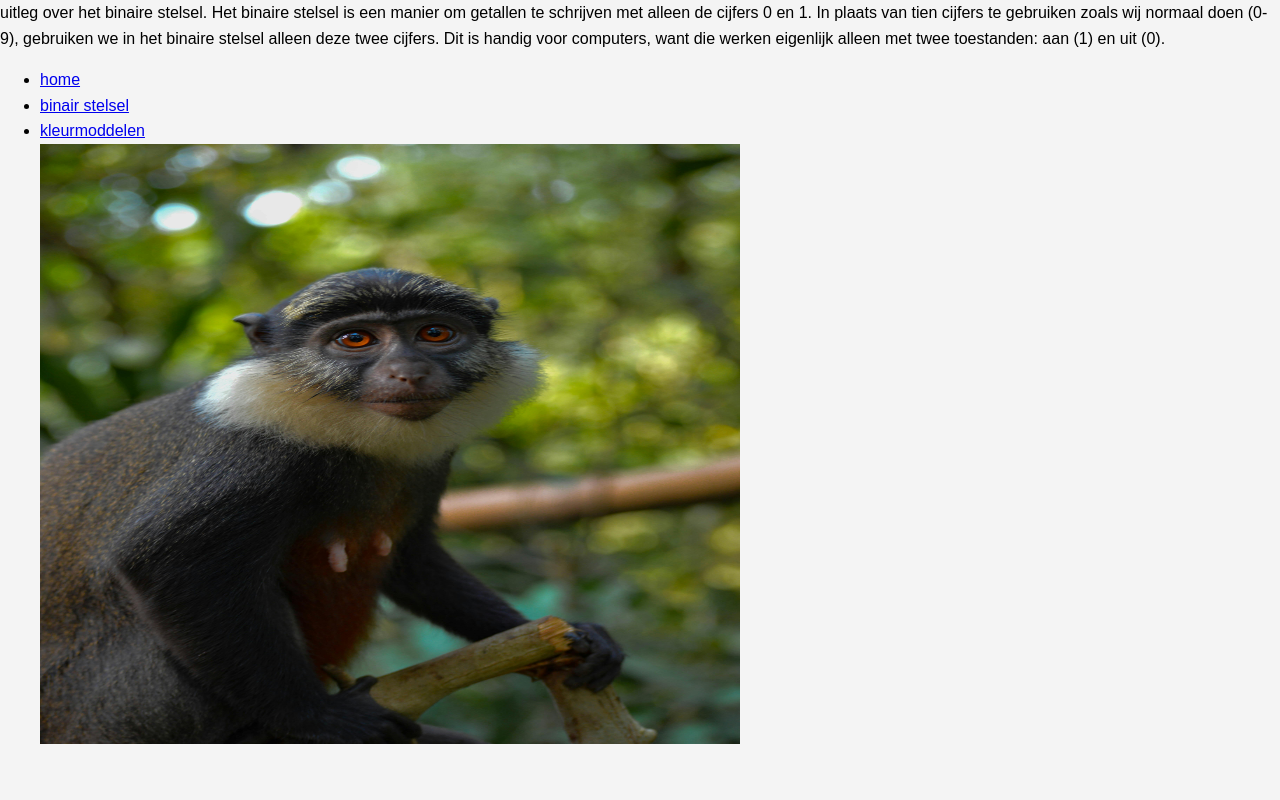
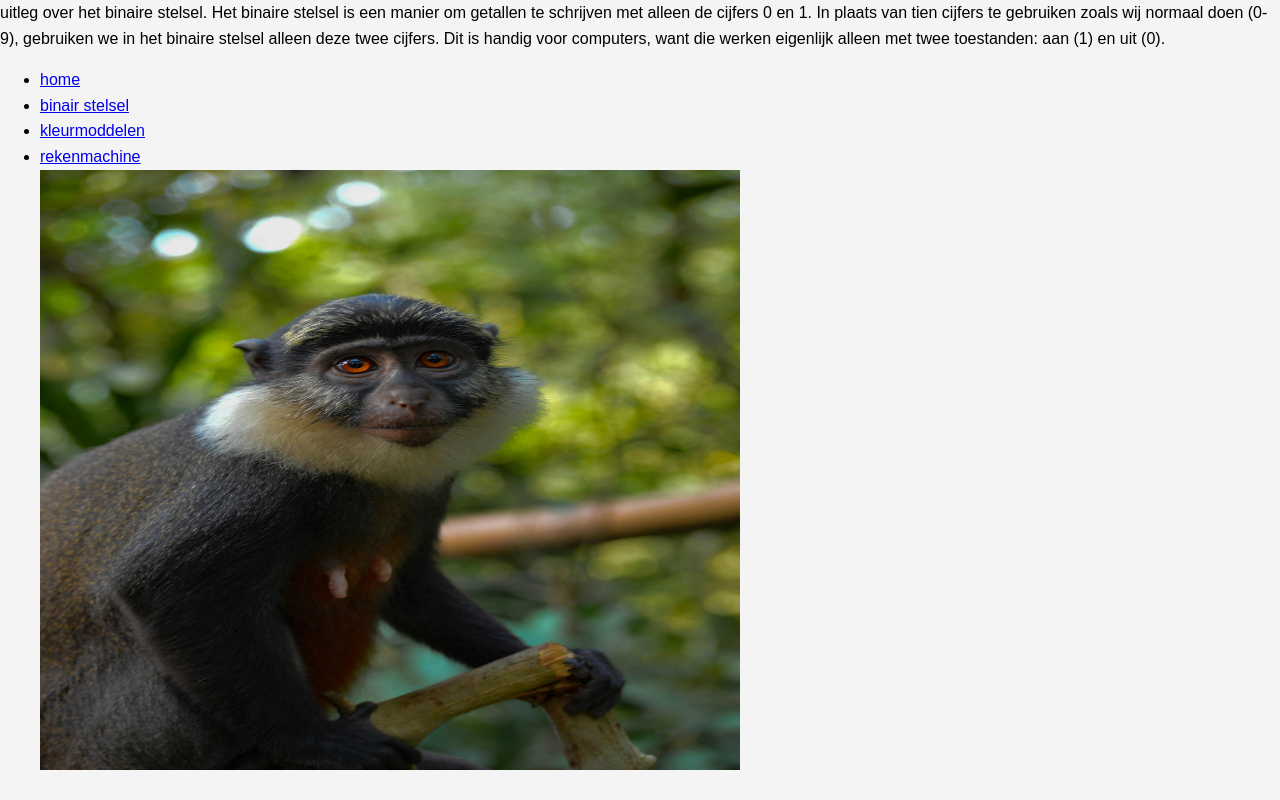
Before and after one commit to Daniel-rgb-coder-dev/Daniel-rgb-coder-dev.github.io, a plain HTML site: page binairstelsel.html in a window 1280 px wide. Drawn offline with Linux system fonts and the light colour scheme.

Commit message:
Update binairstelsel.html

```diff
--- a/binairstelsel.html
+++ b/binairstelsel.html
@@ -13,6 +13,7 @@ Het binaire stelsel is een manier om getallen te schrijven met alleen de cijfers
     <li><a href="index.html">home</a></li>
     <li><a href="binairstelsel.html">binair stelsel</a></li>
     <li><a href="kleurmodellen.html">kleurmoddelen</a></li>
+    <li><a href="rekenmachine.html"> rekenmachine</a></li>
     </u>
 
   <img src="monkey.jpg" Alt="monkey" style="width:700px;height:600px;">
```
